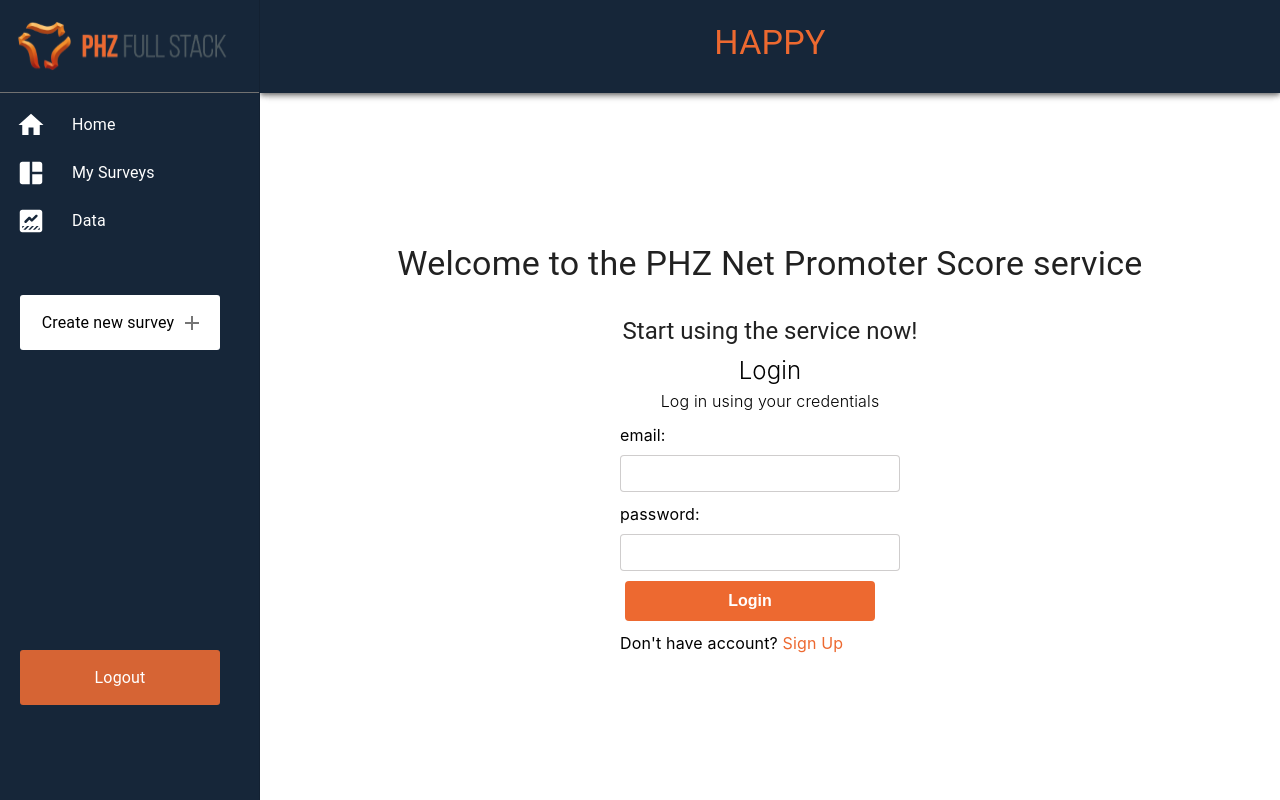
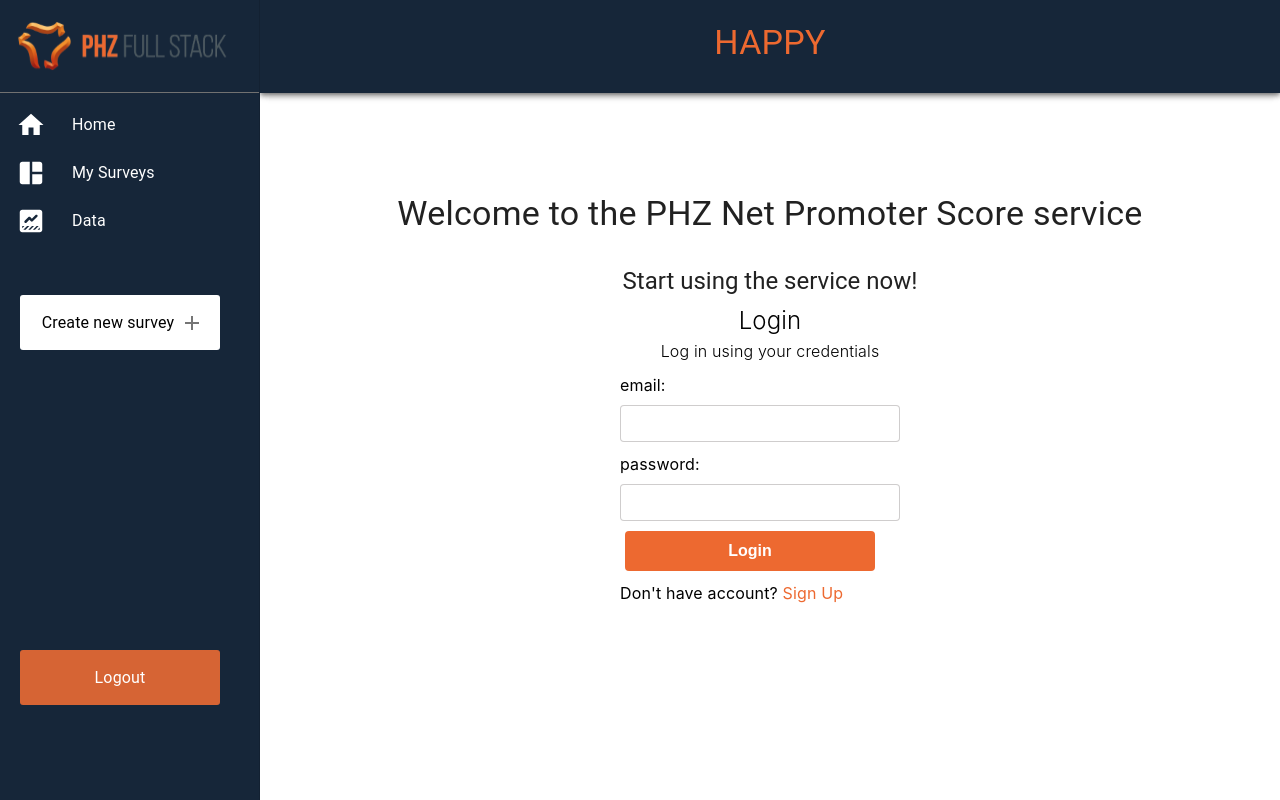
Before and after one commit to Termanty/PS-Dashboard, a React (Create React App) app: page /login in a window 1280 px wide. Built offline with nearby package versions, Linux system fonts and the light colour scheme.

Commit message:
Adjusted top margin

```diff
--- a/src/components/pages/LoginHeader.js
+++ b/src/components/pages/LoginHeader.js
@@ -25,7 +25,7 @@ const LoginHeader = () => {
                     </Typography>
                 </AppBar>
             </Box>
-            <Box sx={{ marginTop: "150px", textAlign:"center" }}>
+            <Box sx={{ marginTop: "100px", textAlign:"center" }}>
                 <Container maxWidth="m">
                 <Typography  variant="h4" component="div">Welcome to the PHZ Net Promoter Score service </Typography>
                 <Typography  sx={{ marginTop: "30px"}}variant="h5" component="div">Start using the service now! </Typography>
```
